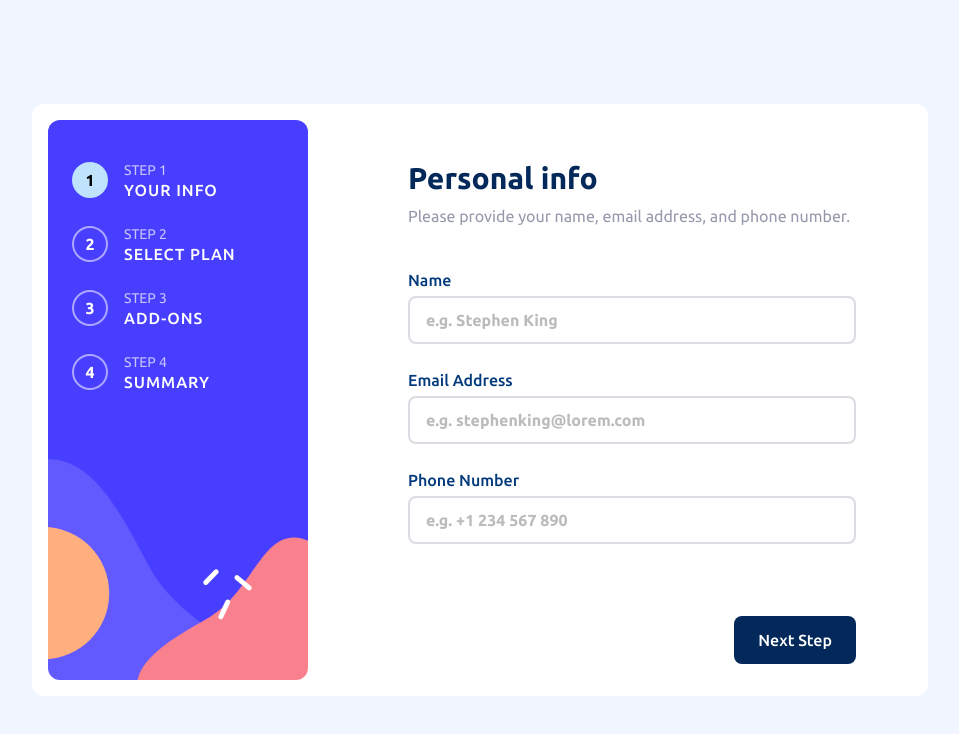
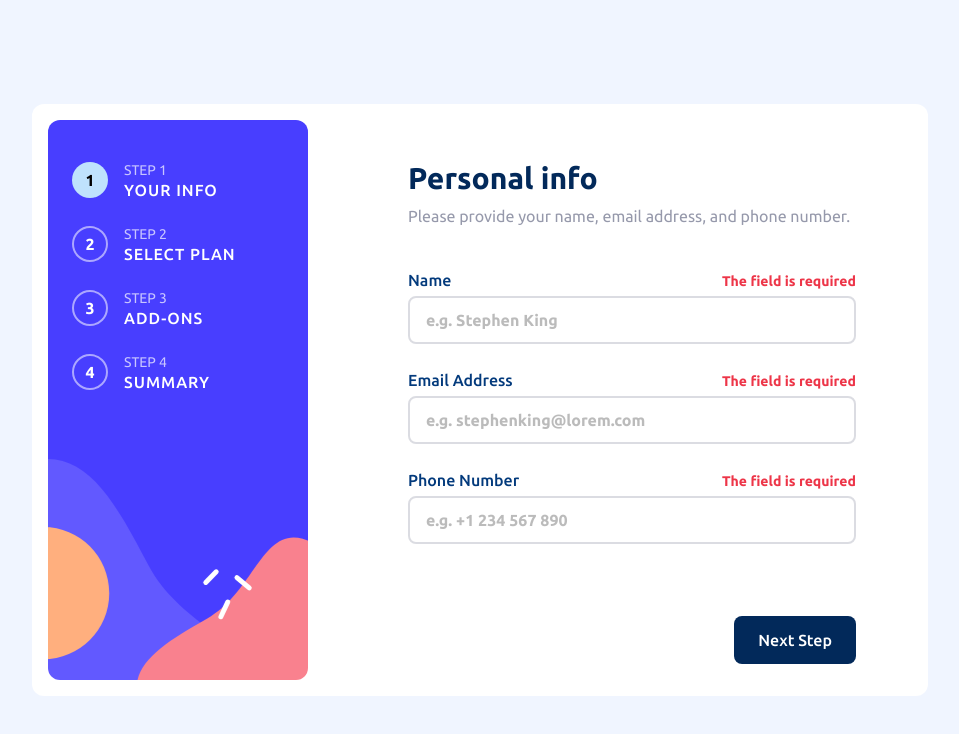
Before and after one commit to preetpalsinghkanda/multi-step-form, a React (Vite) app: page / in a window 1280 px wide. Shown: the top 734 px of the page, without its empty margins (160-1119 px from the left). Built offline with nearby package versions, Linux system fonts and the light colour scheme.

Commit message:
working on err of step 1

```diff
--- a/src/components/Hero.jsx
+++ b/src/components/Hero.jsx
@@ -76,7 +76,6 @@ const Hero = () => {
                     <Summary />
                   </>
                 )}
-
               </div>
             </div>
             <div className={` flex items-center justify-between`}>
--- a/src/components/main/Button.jsx
+++ b/src/components/main/Button.jsx
@@ -10,9 +10,8 @@ const Button = ({ btnName, btnBgColor, btnTextColor, btnPx, btnNext }) => {
         if (step >= 1 && step < 5) {
           setStep(step + (btnNext === "next" ? 1 : -1));
         }
-
       }}
-      className={`${btnBgColor}   font-[500] cursor-pointer my-4 w-fit ${btnTextColor} rounded-lg ${btnPx}  py-3 self-end`}
+      className={`${btnBgColor}  ${btnNext === "next" ? "hover:bg-[#174A8A]" : ""}    font-[500] cursor-pointer my-4 w-fit ${btnTextColor} rounded-lg ${btnPx}  py-3 self-end`}
     >
       {btnName}
     </button>
--- a/src/components/main/step1/AllInputs.jsx
+++ b/src/components/main/step1/AllInputs.jsx
@@ -1,28 +1,35 @@
-import React from 'react'
-import Input from './Input'
+import React, { useContext } from "react";
+import Input from "./Input";
+import MultiFormContext from "../../../context/Context";
 
 const AllInputs = () => {
+  const { name, setName, email, setEmail , phoneNo , setPhoneNo} = useContext(MultiFormContext);
   return (
-    <div className='flex flex-col gap-6'>
+    <div className="flex flex-col gap-6">
       <Input
+        change={setName}
+        inputValue={name}
         type={"text"}
         inputName={"Name"}
         inputPlaceHolder={"e.g. Stephen King"}
       />
       <Input
+        change={setEmail}
+        inputValue={email}
         type={"text"}
         inputName={"Email Address"}
         inputPlaceHolder={"e.g. stephenking@lorem.com"}
       />
 
       <Input
+      change={setPhoneNo}
+      inputValue={phoneNo}
         type={"tel"}
         inputName={"Phone Number"}
         inputPlaceHolder={"e.g. +1 234 567 890"}
       />
+    </div>
+  );
+};
 
-    </div>
-  )
-}
-
-export default AllInputs
+export default AllInputs;
--- a/src/components/main/step1/Input.jsx
+++ b/src/components/main/step1/Input.jsx
@@ -1,18 +1,25 @@
 import React from "react";
 
-const Input = ({ type, inputName, inputPlaceHolder }) => {
+const Input = ({ type, inputName, inputPlaceHolder, inputValue, change }) => {
   return (
     <div className="flex flex-col gap-1">
+      <div className="flex justify-between items-end">
         <label
           htmlFor={inputName}
           className="text-[16px] font-[500] text-[hsl(213,95%,25%)]"
         >
           {inputName}
         </label>
+        <p className="text-[14px] font-[600] text-[hsl(354,84%,57%)]">
+          The field is required
+        </p>
+      </div>
       <input
+        onChange={(x) => change(x.target.value)}
+        value={inputValue}
         type={type}
         id={inputName}
-        className="border-2 font-[600] placeholder:font-[600] placeholder:text-[#00000044] rounded-lg border-[#9699ab58] px-4 py-2.5 outline-hidden"
+        className="border-2 focus:border-[hsl(243,100%,62%)] text-[hsl(213,96%,18%)]  cursor-pointer font-[600] placeholder:font-[600] placeholder:text-[#00000044] rounded-lg border-[#9699ab58] px-4 py-2.5 outline-hidden"
         placeholder={inputPlaceHolder}
       />
     </div>
--- a/src/context/ContextProvider.jsx
+++ b/src/context/ContextProvider.jsx
@@ -4,8 +4,30 @@ import React, { useState } from "react";
 const ContextProvider = ({ children }) => {
   const [step, setStep] = useState(1);
 
+  // step 1
+
+  const [name, setName] = useState("");
+  const [email, setEmail] = useState("");
+  const [phoneNo, setPhoneNo] = useState("");
+
+  function handleNextbtn() {
+    if (step === 1) {
+    }
+  }
+
   return (
-    <MultiFormContext.Provider value={{ step, setStep }}>
+    <MultiFormContext.Provider
+      value={{
+        step,
+        setStep,
+        name,
+        setName,
+        email,
+        setEmail,
+        phoneNo,
+        setPhoneNo,
+      }}
+    >
       {children}
     </MultiFormContext.Provider>
   );
```
Lines whose indentation alone changed are shown as unchanged.
